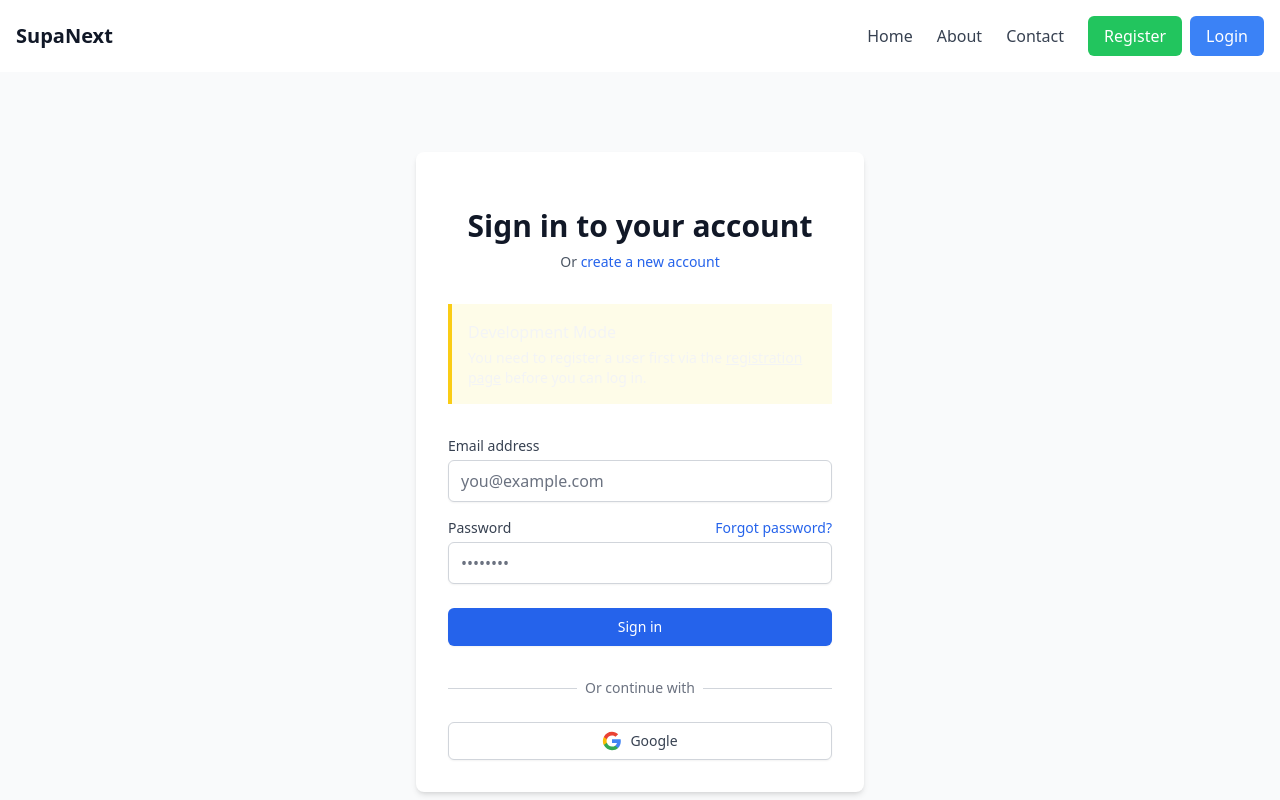
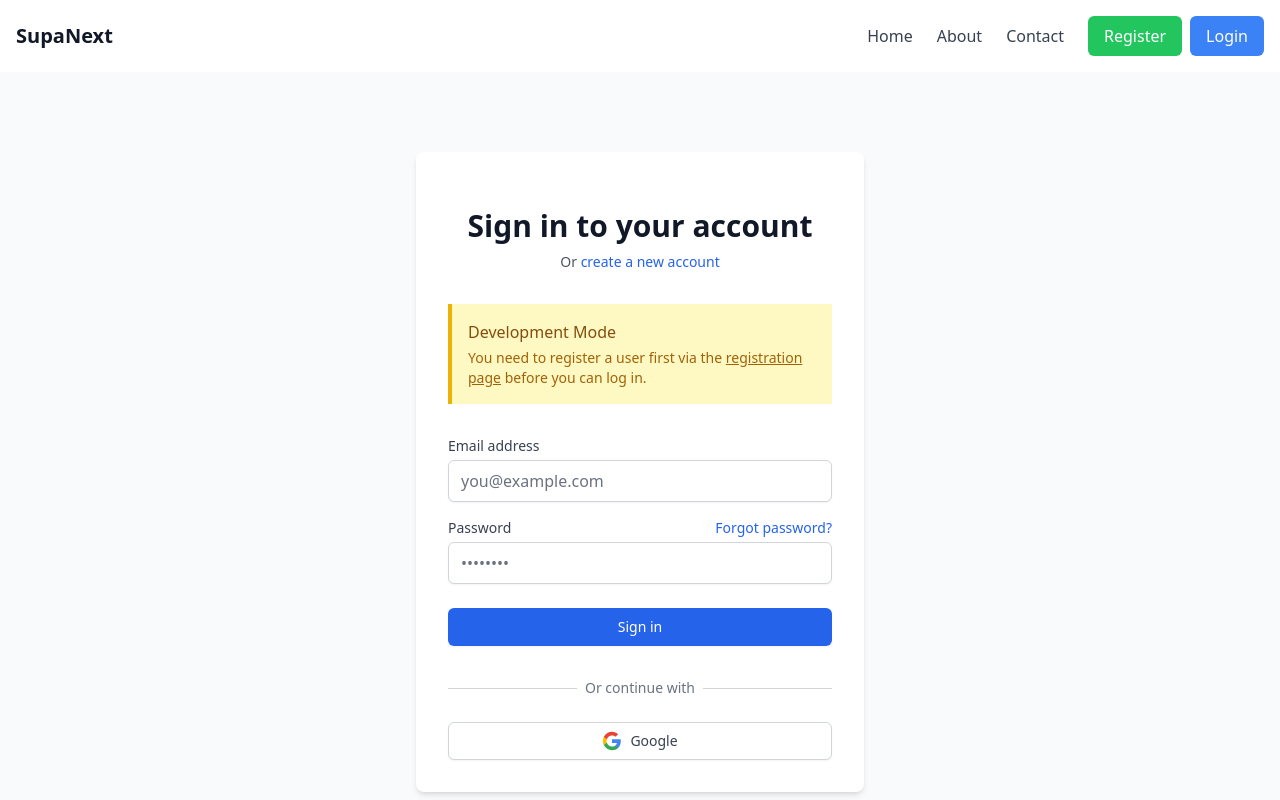
Before and after one commit to JonasWIP/supanexttemplate, a Next.js app: page /login in a window 1280 px wide. Shown: the top 800 px of the page. Built offline with nearby package versions, Linux system fonts and the light colour scheme; no server answers.

Commit message:
feat: Improve error and success message styling in Login and Register forms for better visibility

```diff
--- a/app/globals.css
+++ b/app/globals.css
@@ -16,6 +16,10 @@
   }
 
   p {
-    @apply text-gray-100;
+    @apply text-gray-700;
+  }
+
+  .dark p {
+    @apply text-gray-300;
   }
 }
--- a/components/LoginForm.tsx
+++ b/components/LoginForm.tsx
@@ -93,15 +93,15 @@ export default function LoginForm() {
       </div>
 
       {error && (
-        <div className="p-4 bg-red-100 border-l-4 border-red-500 text-red-700">
-          <p>{error}</p>
+        <div className="p-4 bg-red-100 border-l-4 border-red-500 text-red-800">
+          <p className="text-red-700">{error}</p>
         </div>
       )}
 
       {/* Dev mode helper message */}
-      <div className="p-4 bg-yellow-50 border-l-4 border-yellow-400 text-yellow-800">
-        <p className="font-medium mb-1">Development Mode</p>
-        <p className="text-sm">
+      <div className="p-4 bg-yellow-100 border-l-4 border-yellow-500 text-yellow-700">
+        <p className="font-medium mb-1 text-yellow-800">Development Mode</p>
+        <p className="text-sm text-yellow-700">
           You need to register a user first via the{' '}
           <Link href="/register" className="underline font-medium">
             registration page
--- a/components/RegisterForm.tsx
+++ b/components/RegisterForm.tsx
@@ -129,14 +129,14 @@ export default function RegisterForm() {
       </div>
 
       {error && (
-        <div className="p-4 bg-red-100 border-l-4 border-red-500 text-red-700">
-          <p>{error}</p>
+        <div className="p-4 bg-red-100 border-l-4 border-red-500 text-red-800">
+          <p className="text-red-700">{error}</p>
         </div>
       )}
 
       {successMessage && (
-        <div className="p-4 bg-green-100 border-l-4 border-green-500 text-green-700">
-          <p>{successMessage}</p>
+        <div className="p-4 bg-green-100 border-l-4 border-green-500 text-green-800">
+          <p className="text-green-700">{successMessage}</p>
         </div>
       )}
 
```
Also changed, not shown: 1 other file (tests, documents, lock files or other folders).
